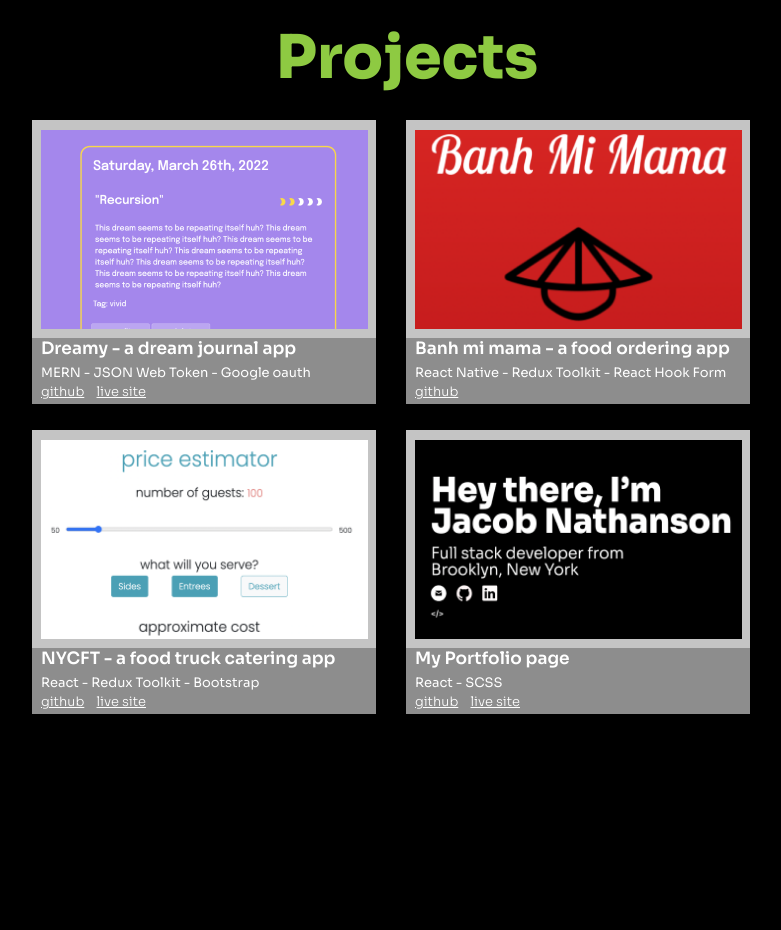
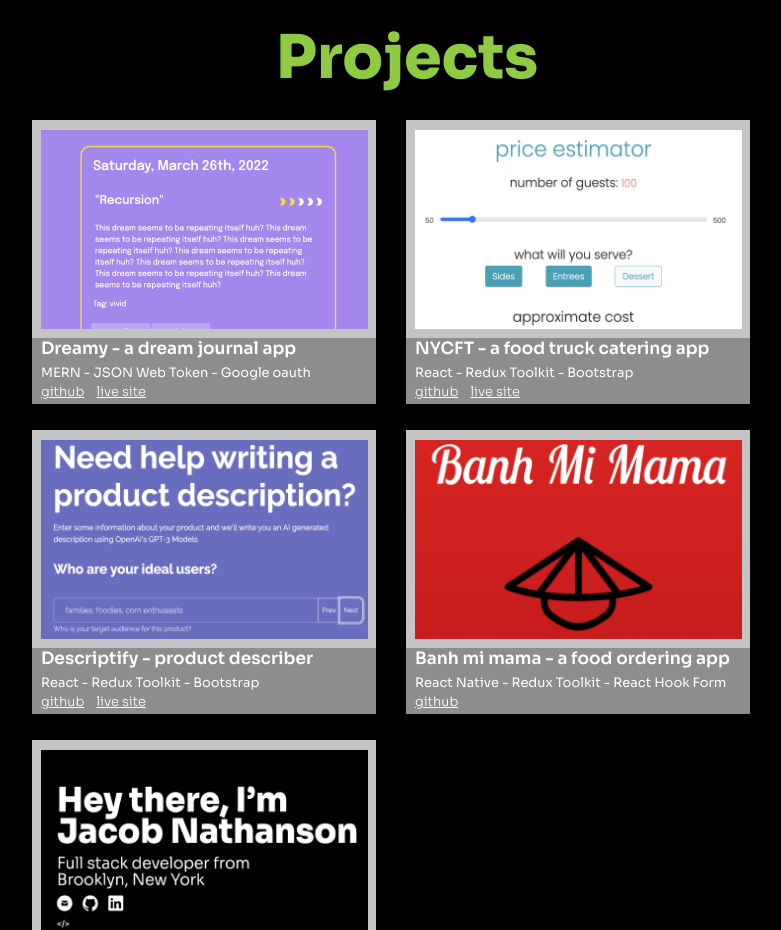
Before and after one commit to j-nathanson/my-portfolio, a React (Create React App) app: page / in a window 1280 px wide. Shown: the part 1640-2570 px from the top of the page, without its empty margins (233-1014 px from the left). Before the commit the page ends 2460 px from the top, so only its background shows below. Built offline with nearby package versions, Linux system fonts and the light colour scheme.

Commit message:
added descriptify product

```diff
--- a/src/shared/project-data.js
+++ b/src/shared/project-data.js
@@ -2,6 +2,7 @@ import dreamy from '../assets/images/dreamy.png'
 import banhmi from '../assets/images/banh-mi-mama.png'
 import foodies from '../assets/images/foodies.png'
 import portfolio from '../assets/images/portfolio.png'
+import descripify from '../assets/images/descriptify.png'
 
 export const PROJECT_DATA = [
     {
@@ -12,18 +13,25 @@ export const PROJECT_DATA = [
         liveUrl: 'https://dreamy-journal.netlify.app/'
     },
     {
+        title: 'NYCFT - a food truck catering app',
+        img: foodies,
+        description: 'React  - Redux Toolkit - Bootstrap',
+        gitUrl: 'https://github.com/j-nathanson/foodtrucks',
+        liveUrl: 'https://nycft.herokuapp.com/home',
+    },
+    {
+        title: 'Descriptify - product describer',
+        img: descripify,
+        description: 'React  - Redux Toolkit - Bootstrap',
+        gitUrl: 'https://github.com/j-nathanson/openai-descriptify',
+        liveUrl: 'https://descriptify.netlify.app/',
+    },
+    {
         title: 'Banh mi mama - a food ordering app',
         img: banhmi,
         description: 'React Native - Redux Toolkit - React Hook Form',
         gitUrl: 'https://github.com/j-nathanson/banh-mi-mama',
         liveUrl: ''
-    },
-    {
-        title: 'NYCFT - a food truck catering app',
-        img: foodies,
-        description: 'React  - Redux Toolkit - Bootstrap',
-        gitUrl: 'https://github.com/j-nathanson/foodtrucks',
-        liveUrl: 'https://nycft.herokuapp.com/home',
     },
     {
         title: 'My Portfolio page',
```
Also changed, not shown: src/assets/images/descriptify.png (added).
